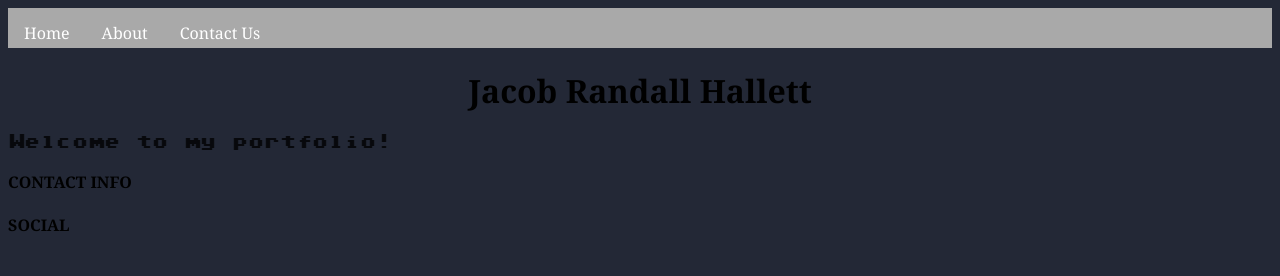
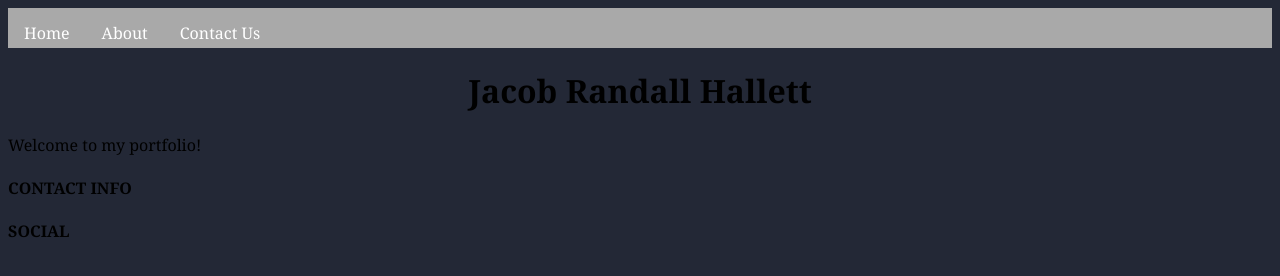
Before and after one commit to jekthetech/jekthetech.github.io, a plain HTML site: page index.html in a window 1280 px wide. Drawn offline with Linux system fonts and the light colour scheme.

Commit message:
Update style.css

```diff
--- a/style.css
+++ b/style.css
@@ -51,6 +51,5 @@ table .footer {
 }
 
 p {
-  font-family: 'sixtyfour';
   text-align: justify;
 }
```
